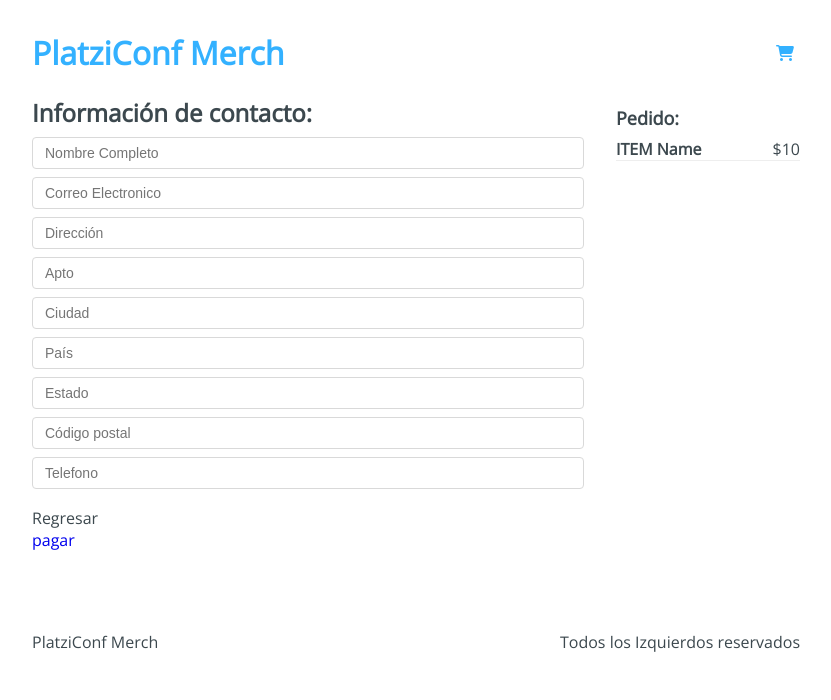
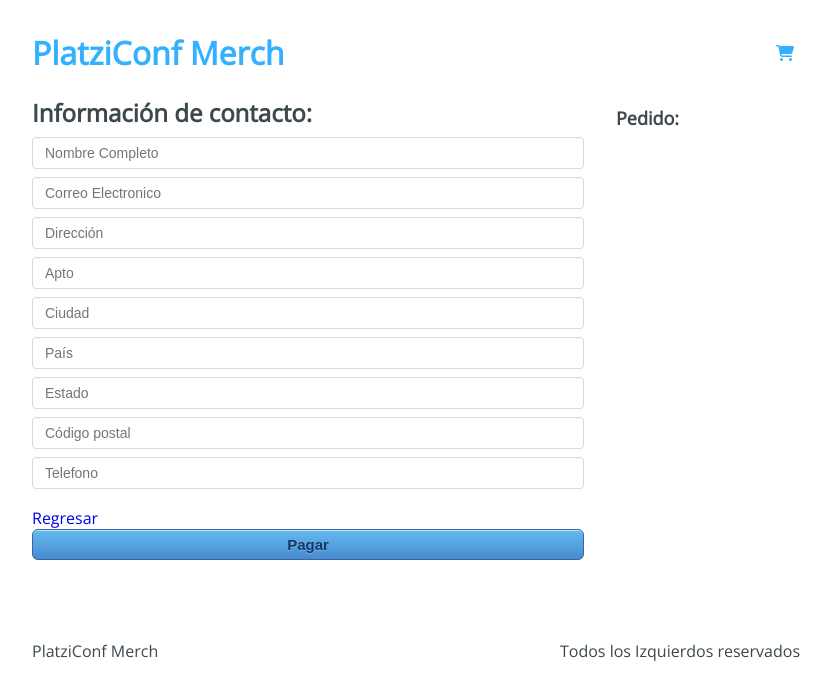
Before and after one commit to LaloJami/reto-playzi-conf, a React app: page /checkout/information in a window 1280 px wide. Shown: the top 700 px of the page, without its empty margins (224-1055 px from the left). Built offline with nearby package versions, Linux system fonts and the light colour scheme.

Commit message:
[update] integracion con useRef, useHistory

```diff
--- a/src/containers/Information.jsx
+++ b/src/containers/Information.jsx
@@ -1,8 +1,29 @@
-import React from 'react';
-import { Link } from 'react-router-dom';
+import React, {useRef, useContext} from 'react';
+import { Link, useHistory } from 'react-router-dom';
+import {AppContext} from '../context/AppContext'
 import '../styles/components/Information.css'
 
 const Information = () => {
+  const {state:{cart}, addToBuyer} = useContext(AppContext);
+  const form = useRef(null);
+  const history = useHistory();
+
+  const handleSubmit = () =>{
+    const formData = new FormData(form.current);
+    const buyer = {
+      'name': formData.get('name'),
+      'email': formData.get('email'),
+      'address': formData.get('address'),
+      'apto': formData.get('apto'),
+      'city': formData.get('city'),
+      'country': formData.get('country'),
+      'state': formData.get('state'),
+      'cp': formData.get('cp'),
+      'phone': formData.get('phone')
+    }
+    addToBuyer(buyer);
+    history.push('/checkout/payment');
+  }
   return (
     <div className="Information">
       <div className="Information-content">
@@ -10,7 +31,7 @@
           <h2>Información de contacto:</h2>
         </div>
         <div className="Information-form">
-          <form action="">
+          <form ref={form}>
             <input type="text" placeholder="Nombre Completo" name="name"/>
             <input type="text" placeholder="Correo Electronico" name="email"/>
             <input type="text" placeholder="Dirección" name="address"/>
@@ -23,22 +44,24 @@
           </form>
         </div>
         <div className="Information-back">
-          Regresar
+          <Link to="/checkout">
+            Regresar
+          </Link>
         </div>
         <div className="Information-next">
-          <Link to="/checkout/payment">
-            pagar
-          </Link>
+          <button type="button" onClick={handleSubmit}>Pagar</button>
         </div>
       </div>
       <div className="Information-sidebar">
         <h3>Pedido:</h3>
-        <div className="Information-item">
+        {cart.map((item)=>(
+          <div className="Information-item" key={item.title}>
           <div className="Information-element">
-            <h4>ITEM Name </h4>
-            <span>$10</span>
+            <h4>{item.title}</h4>
+            <span>$ {item.price}</span>
           </div>
         </div>
+        ))}
       </div>
     </div>
   );
--- a/src/hooks/useInitialState.js
+++ b/src/hooks/useInitialState.js
@@ -18,9 +18,16 @@
     });
   }
 
+  const addToBuyer = payload =>{
+    setState({
+      ...state,
+      buyer: [...state.buyer, payload]
+    })
+  }
   return{
     addToCart,
     removeFromCart,
+    addToBuyer,
     state,
   }
 };
--- a/src/initialState.js
+++ b/src/initialState.js
@@ -1,5 +1,6 @@
 export default {
   cart: [],
+  buyer: [],
   products: [
     {
       'id': '1',
```
